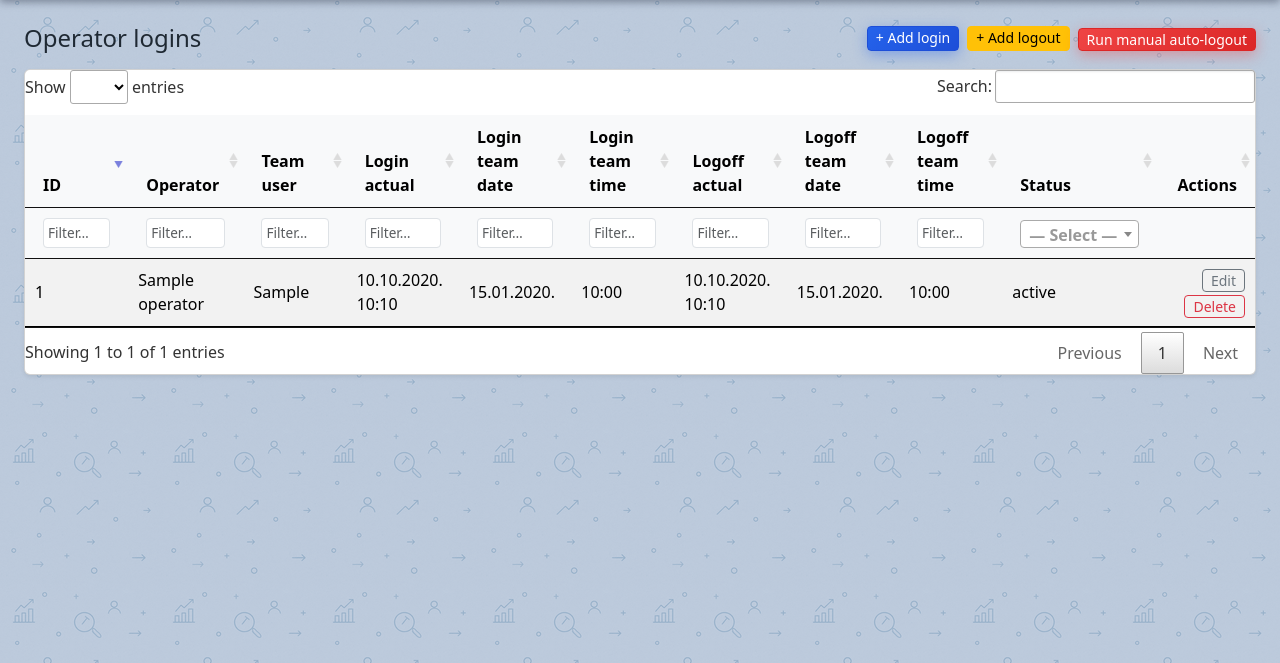
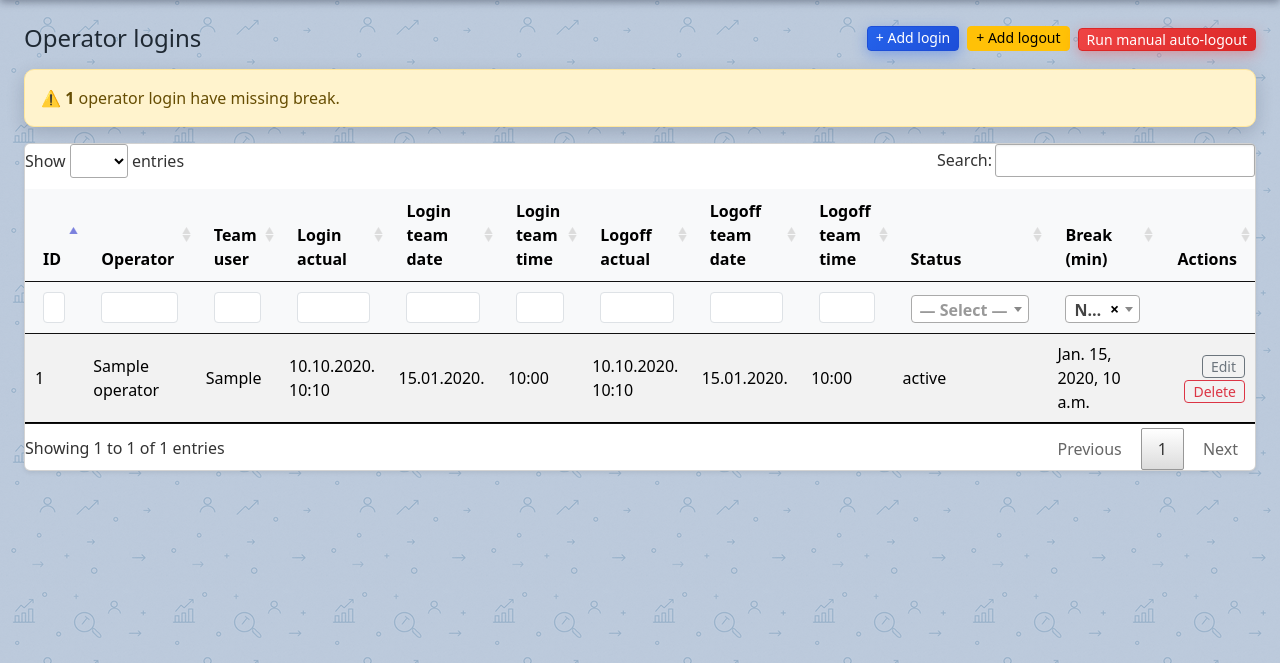
Before and after one commit to satmari/WipTracking, a Django app: template planners/templates/planners/login_operator_list.html in a window 1280 px wide. Shown: the part 56-719 px from the top of the page. Run offline with Django 5.2, Linux system fonts and the light colour scheme; the template is opened without the code that fills it: most values are stand-ins (such as "Sample title", 1, 10 or a date in 2020); lists and menus that the app fills with data are empty; some libraries are stand-ins or nearby versions.

Commit message:
break on operator login

```diff
--- a/core/admin.py
+++ b/core/admin.py
@@ -427,6 +427,7 @@ class LoginOperatorAdmin(admin.ModelAdmin):
         "login_team_time",
         "logoff_team_date",
         "logoff_team_time",
+        "break_time",
         "created_at_fmt",
         "updated_at_fmt",
     )
@@ -437,6 +438,7 @@ class LoginOperatorAdmin(admin.ModelAdmin):
         "operator",
         "login_team_date",
         "logoff_team_date",
+        "break_time",
     )
 
     search_fields = (
--- a/planners/templates/planners/login_operator_list.html
+++ b/planners/templates/planners/login_operator_list.html
@@ -26,14 +26,21 @@
     </div>
   </div>
 
+  {% if break_null_count > 0 %}
+    <div class="alert alert-warning mb-3">
+      ⚠️ <strong>{{ break_null_count }}</strong>
+      operator login{{ break_null_count|pluralize }} have missing break.
+    </div>
+  {% endif %}
+
   <div class="card shadow-sm">
     <div class="card-body p-0">
 
-      <!-- auto-init filters -->
-      <table id="login-ops-table" class="table table-striped table-hover mb-0 auto-init-filters" style="width: 100%;">
+      <table id="login-ops-table"
+             class="table table-striped table-hover mb-0 auto-init-filters"
+             style="width: 100%;">
         <thead class="table-light">
 
-          <!-- MAIN HEADER -->
           <tr>
             <th>ID</th>
             <th>Operator</th>
@@ -48,22 +55,22 @@
             <th>Logoff team time</th>
 
             <th>Status</th>
+            <th>Break (min)</th>
             <th class="text-end">Actions</th>
           </tr>
 
-          <!-- FILTER ROW -->
           <tr>
-            <th><input class="form-control form-control-sm column-filter" data-column="0" placeholder="Filter…"></th>
-            <th><input class="form-control form-control-sm column-filter" data-column="1" placeholder="Filter…"></th>
-            <th><input class="form-control form-control-sm column-filter" data-column="2" placeholder="Filter…"></th>
+            <th><input class="form-control form-control-sm column-filter" data-column="0"></th>
+            <th><input class="form-control form-control-sm column-filter" data-column="1"></th>
+            <th><input class="form-control form-control-sm column-filter" data-column="2"></th>
 
-            <th><input class="form-control form-control-sm column-filter" data-column="3" placeholder="Filter…"></th>
-            <th><input class="form-control form-control-sm column-filter" data-column="4" placeholder="Filter…"></th>
-            <th><input class="form-control form-control-sm column-filter" data-column="5" placeholder="Filter…"></th>
+            <th><input class="form-control form-control-sm column-filter" data-column="3"></th>
+            <th><input class="form-control form-control-sm column-filter" data-column="4"></th>
+            <th><input class="form-control form-control-sm column-filter" data-column="5"></th>
 
-            <th><input class="form-control form-control-sm column-filter" data-column="6" placeholder="Filter…"></th>
-            <th><input class="form-control form-control-sm column-filter" data-column="7" placeholder="Filter…"></th>
-            <th><input class="form-control form-control-sm column-filter" data-column="8" placeholder="Filter…"></th>
+            <th><input class="form-control form-control-sm column-filter" data-column="6"></th>
+            <th><input class="form-control form-control-sm column-filter" data-column="7"></th>
+            <th><input class="form-control form-control-sm column-filter" data-column="8"></th>
 
             <th>
               <select class="form-select form-select-sm column-filter" data-column="9">
@@ -71,6 +78,14 @@
                 <option value="ACTIVE">ACTIVE</option>
                 <option value="COMPLETED">COMPLETED</option>
                 <option value="IGNORE">IGNORE</option>
+              </select>
+            </th>
+
+            <th>
+              <select class="form-select form-select-sm column-filter" data-column="10">
+                <option value="None">None</option>
+                <option value="0">0</option>
+                <option value="30">30</option>
               </select>
             </th>
 
@@ -116,10 +131,17 @@
 
             <td>{{ lo.get_status_display }}</td>
 
+            <td>
+              {% if lo.break_time is not None %}
+                {{ lo.break_time }}
+              {% else %}
+                <span class="text-muted">None</span>
+              {% endif %}
+            </td>
+
             <td class="text-end">
               <a href="{% url 'planners:login_operator_edit' lo.pk %}"
                  class="btn btn-sm btn-outline-secondary">Edit</a>
-
               <a href="{% url 'planners:login_operator_delete' lo.pk %}"
                  class="btn btn-sm btn-outline-danger">Delete</a>
             </td>
@@ -127,7 +149,9 @@
 
           {% empty %}
           <tr>
-            <td colspan="11" class="text-center text-muted py-4">No operator logins yet.</td>
+            <td colspan="12" class="text-center text-muted py-4">
+              No operator logins yet.
+            </td>
           </tr>
           {% endfor %}
         </tbody>
@@ -137,33 +161,3 @@
   </div>
 </div>
 {% endblock %}
-
-{% block scripts %}
-{{ block.super }}
-
-<style>
-  .column-filter {
-    min-width: 60px;
-    max-width: 200px;
-    font-size: .85rem;
-    padding: 2px 4px;
-  }
-</style>
-
-<script>
-$(document).ready(function () {
-    let table = $('#login-ops-table');
-
-    // ako DataTable već postoji — unisti ga
-    if ($.fn.dataTable.isDataTable(table)) {
-        table.DataTable().destroy();
-    }
-
-    // ponovna inicijalizacija sa željenim default orderom
-    initTableWithColumnFilters('#login-ops-table', {
-        order: [[0, 'desc']]   // sort by ID desc
-    });
-});
-</script>
-
-{% endblock %}
```
Also changed, not shown: core/models.py (+8 -0 lines), planners/templates/planners/login_operator_form.html (+30 -6 lines), planners/views.py (+73 -36 lines), core/migrations/0024_loginoperator_break_time.py (added).
